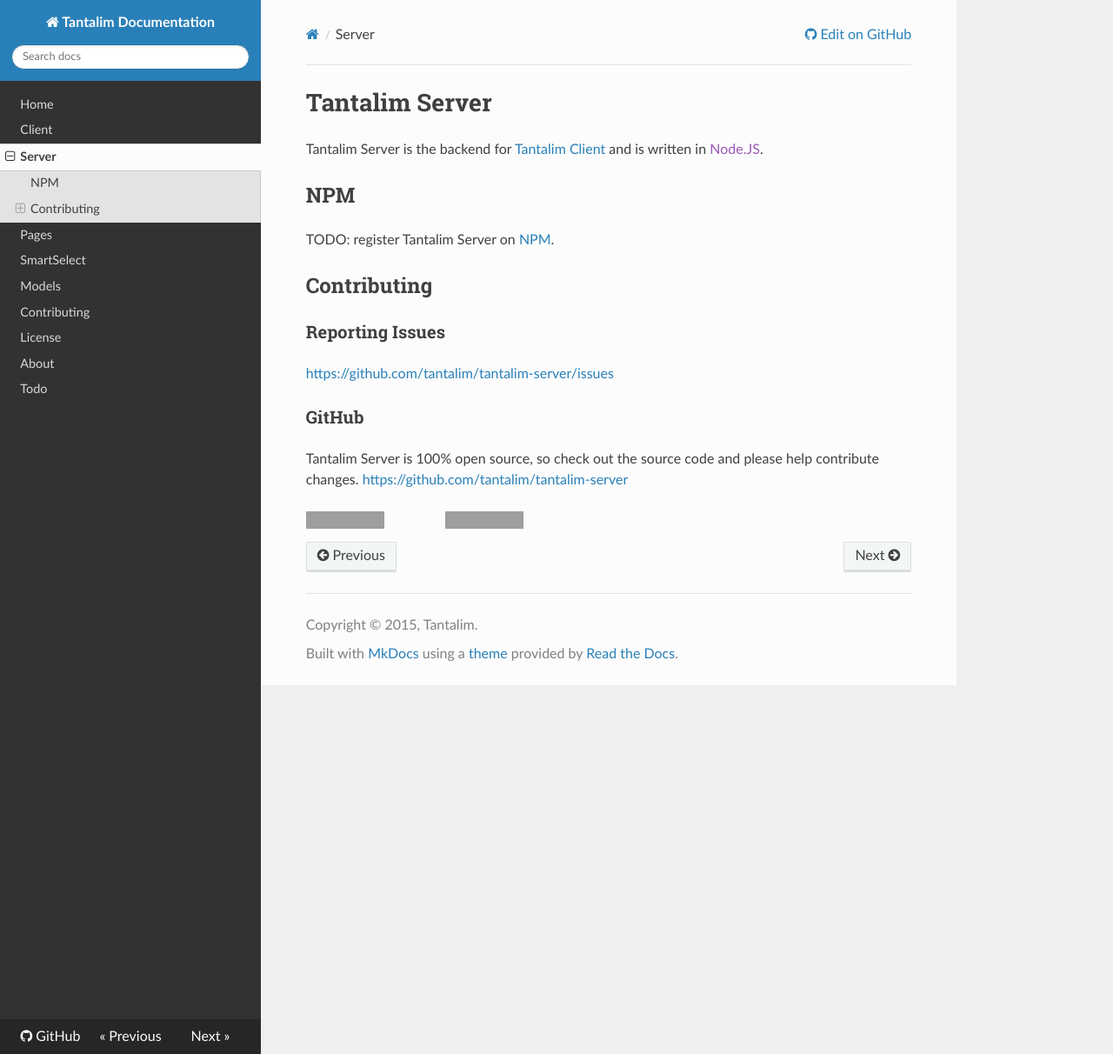
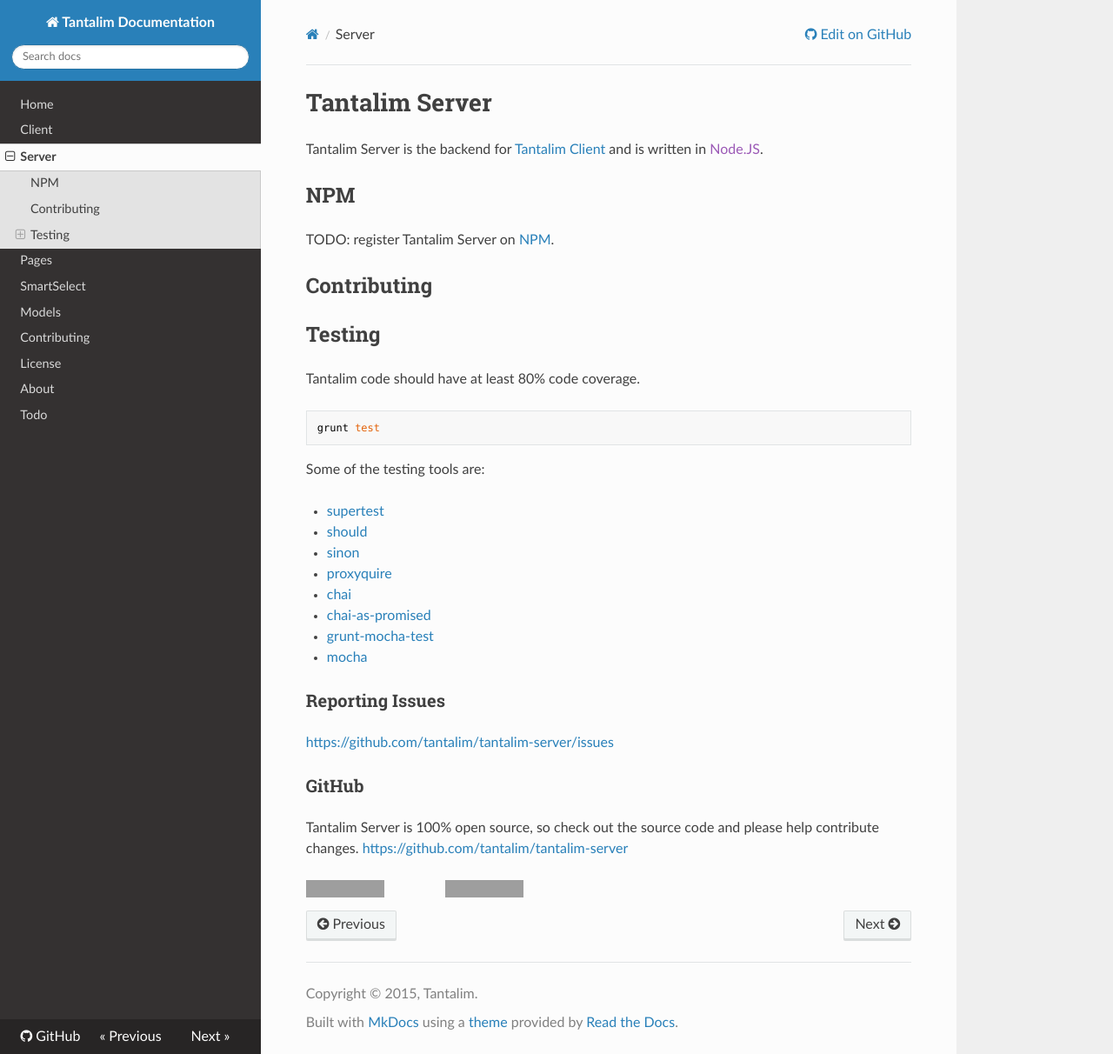
Before and after one commit to tantalim/tantalim-docs, an MkDocs documentation site: the page built from docs/server.md, in a window 1280 px wide and 1212 px high. Shown: the whole window at 87% size. Built offline with MkDocs 1.6.1, drawn with Linux system fonts in a browser that asks for light colours; nearby versions of some CDN libraries; old or Windows-style settings are respelled for this version of MkDocs; grey boxes are pictures that could not be loaded.

Commit message:
add testing notes

````diff
--- a/docs/server.md
+++ b/docs/server.md
@@ -7,6 +7,25 @@ Tantalim Server is the backend for [Tantalim Client](client/) and is written in
 TODO: register Tantalim Server on [NPM](https://docs.npmjs.com/getting-started/creating-node-modules).
 
 ## Contributing
+
+## Testing
+
+Tantalim code should have at least 80% code coverage.
+
+```sh
+grunt test
+```
+
+Some of the testing tools are:
+
+* [supertest](https://github.com/tj/supertest)
+* [should](https://github.com/shouldjs/should.js)
+* [sinon](http://sinonjs.org/)
+* [proxyquire](https://github.com/thlorenz/proxyquire)
+* [chai](http://chaijs.com/)
+* [chai-as-promised](https://github.com/domenic/chai-as-promised/)
+* [grunt-mocha-test](https://github.com/pghalliday/grunt-mocha-test)
+* [mocha](http://mochajs.org/)
 
 ### Reporting Issues
 [https://github.com/tantalim/tantalim-server/issues](https://github.com/tantalim/tantalim-server/issues)
````
Also changed, not shown: docs/todo.md (+14 -2 lines).
